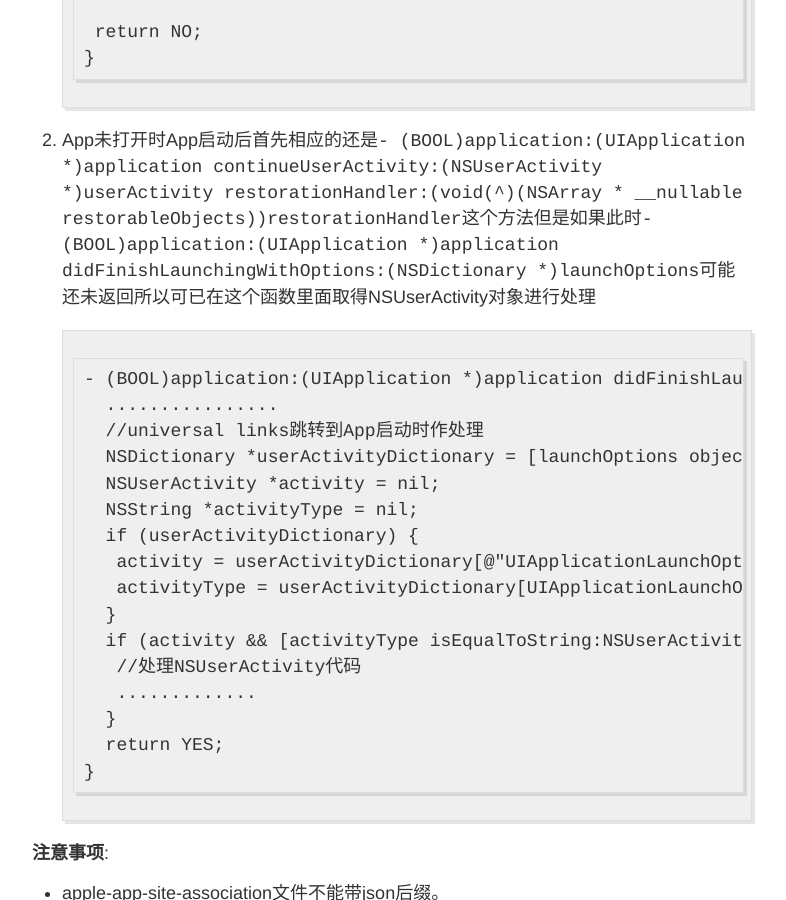
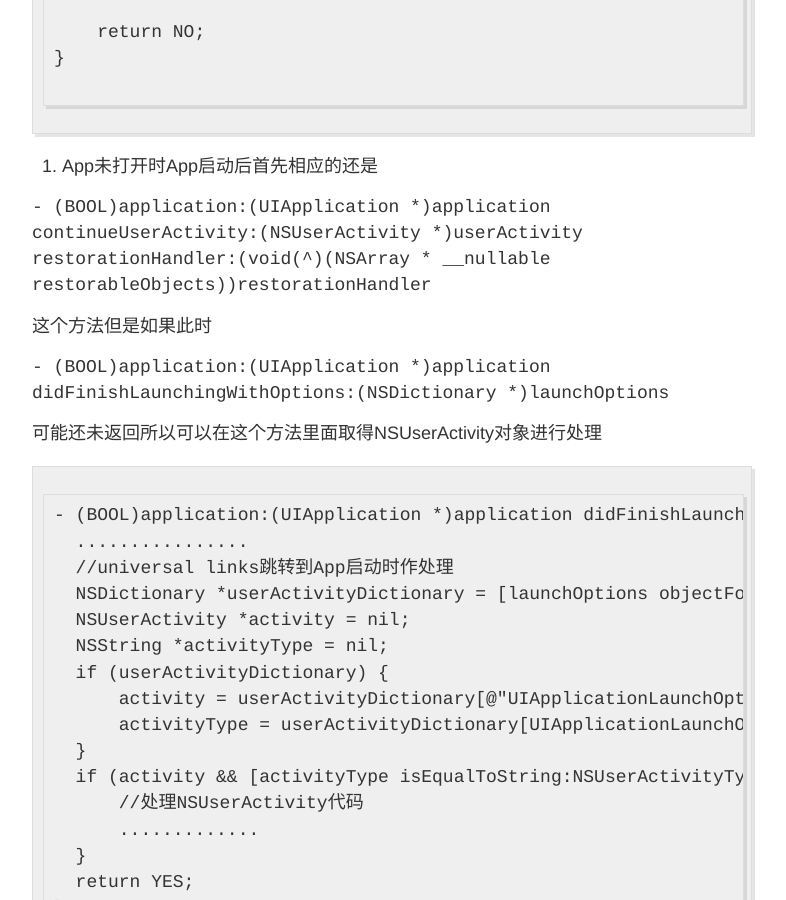
Before and after one commit to Ts1ng/Ts1ng.github.io, a Jekyll site: the page built from _posts/2016-10-26-Universal-Links.md, in a window 1280 px wide and 900 px high, scrolled down 1798 px. Shown: the whole window, without its empty margins (248-1034 px from the left). Built offline with Jekyll 4.4.1, drawn with Linux system fonts in a browser that asks for light colours.

Commit message:
universal links

````diff
--- a/_posts/2016-10-26-Universal-Links.md
+++ b/_posts/2016-10-26-Universal-Links.md
@@ -11,7 +11,9 @@
 
 
 **App端考虑的情况分两种就是跳转的时候App已打开和App未启动的情况**:
+
 1. App已打开(就是App还驻留在后台)需要配置以下delegate即可：
+
 ```
 #pragma mark -
 #pragma mark universal links
@@ -23,8 +25,18 @@
 
     return NO;
 }
+
 ```
-2. App未打开时App启动后首先相应的还是```- (BOOL)application:(UIApplication *)application continueUserActivity:(NSUserActivity *)userActivity restorationHandler:(void(^)(NSArray * __nullable restorableObjects))restorationHandler```这个方法但是如果此时```- (BOOL)application:(UIApplication *)application didFinishLaunchingWithOptions:(NSDictionary *)launchOptions```可能还未返回所以可已在这个函数里面取得NSUserActivity对象进行处理
+2. App未打开时App启动后首先相应的还是
+
+`- (BOOL)application:(UIApplication *)application continueUserActivity:(NSUserActivity *)userActivity restorationHandler:(void(^)(NSArray * __nullable restorableObjects))restorationHandler`
+
+这个方法但是如果此时
+
+ `- (BOOL)application:(UIApplication *)application didFinishLaunchingWithOptions:(NSDictionary *)launchOptions`
+
+ 可能还未返回所以可以在这个方法里面取得NSUserActivity对象进行处理
+
 ```
 - (BOOL)application:(UIApplication *)application didFinishLaunchingWithOptions:(NSDictionary *)launchOptions {
   ................
````
